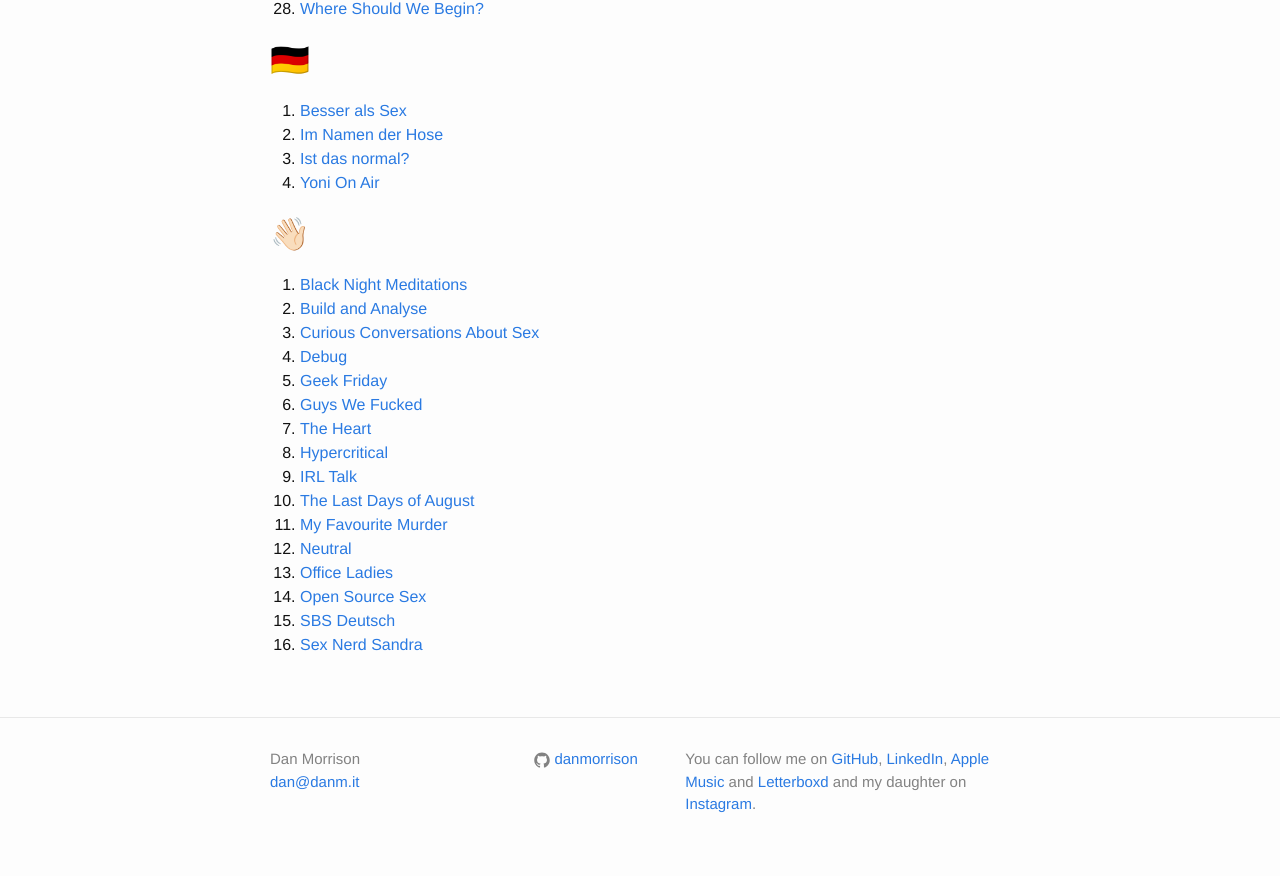
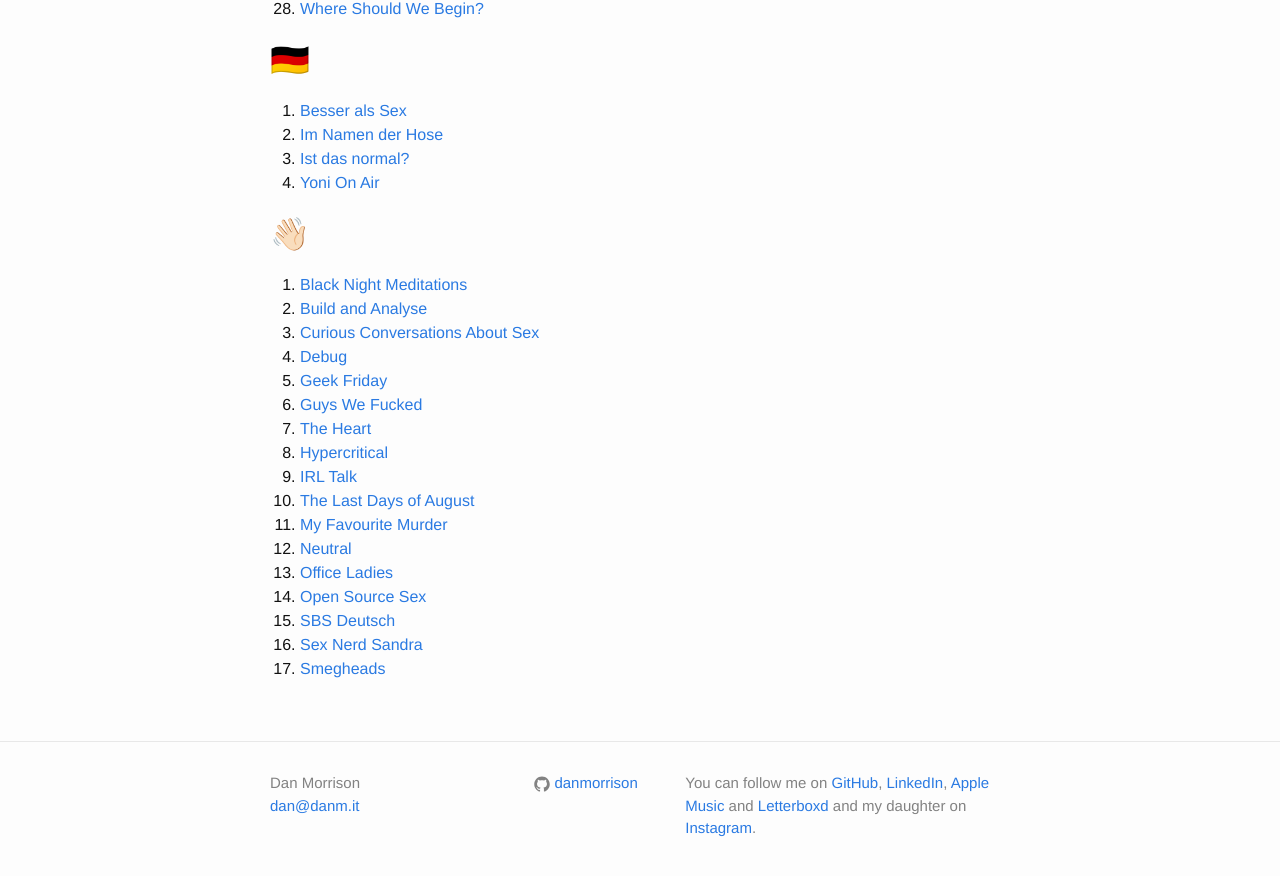
Before and after one commit to danmorrison/danmorrison.github.io, a Jekyll site: the page built from _posts/2019-01-11-podcasts.md, in a window 1280 px wide and 900 px high, scrolled down 953 px. Shown: the top 876 px of the window. Built offline with Jekyll 4.4.1, drawn with Linux system fonts in a browser that asks for light colours.

Commit message:
Add Smegheads

```diff
--- a/_posts/2019-01-11-podcasts.md
+++ b/_posts/2019-01-11-podcasts.md
@@ -62,3 +62,4 @@
 1. [Open Source Sex](http://violetblue.libsyn.com)
 1. [SBS Deutsch](https://podcasts.apple.com/podcast/id81200244)
 1. [Sex Nerd Sandra](https://podcasts.apple.com/podcast/id455065811)
+1. [Smegheads](https://podcasts.apple.com/podcast/id1027397925)
```
